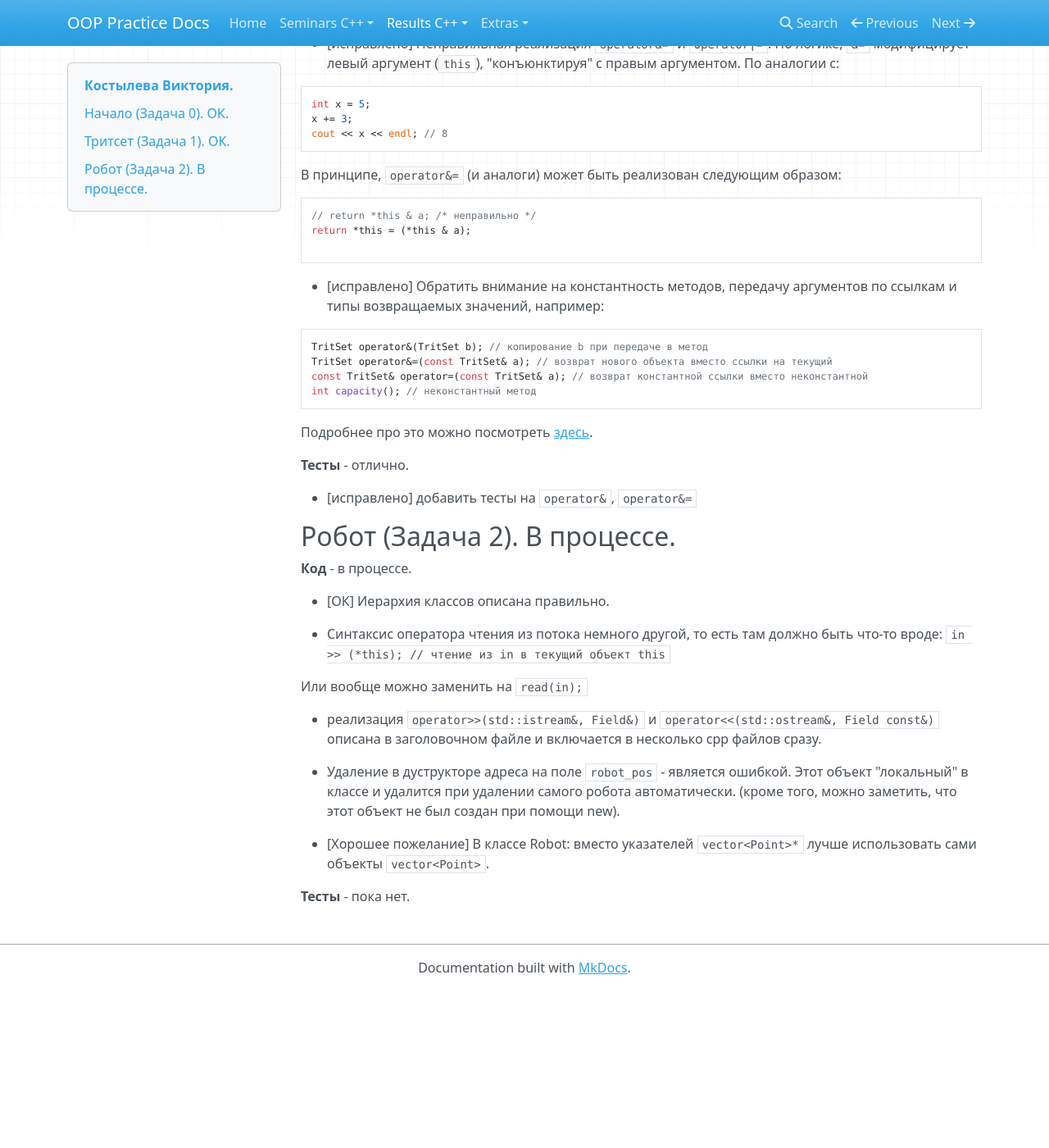
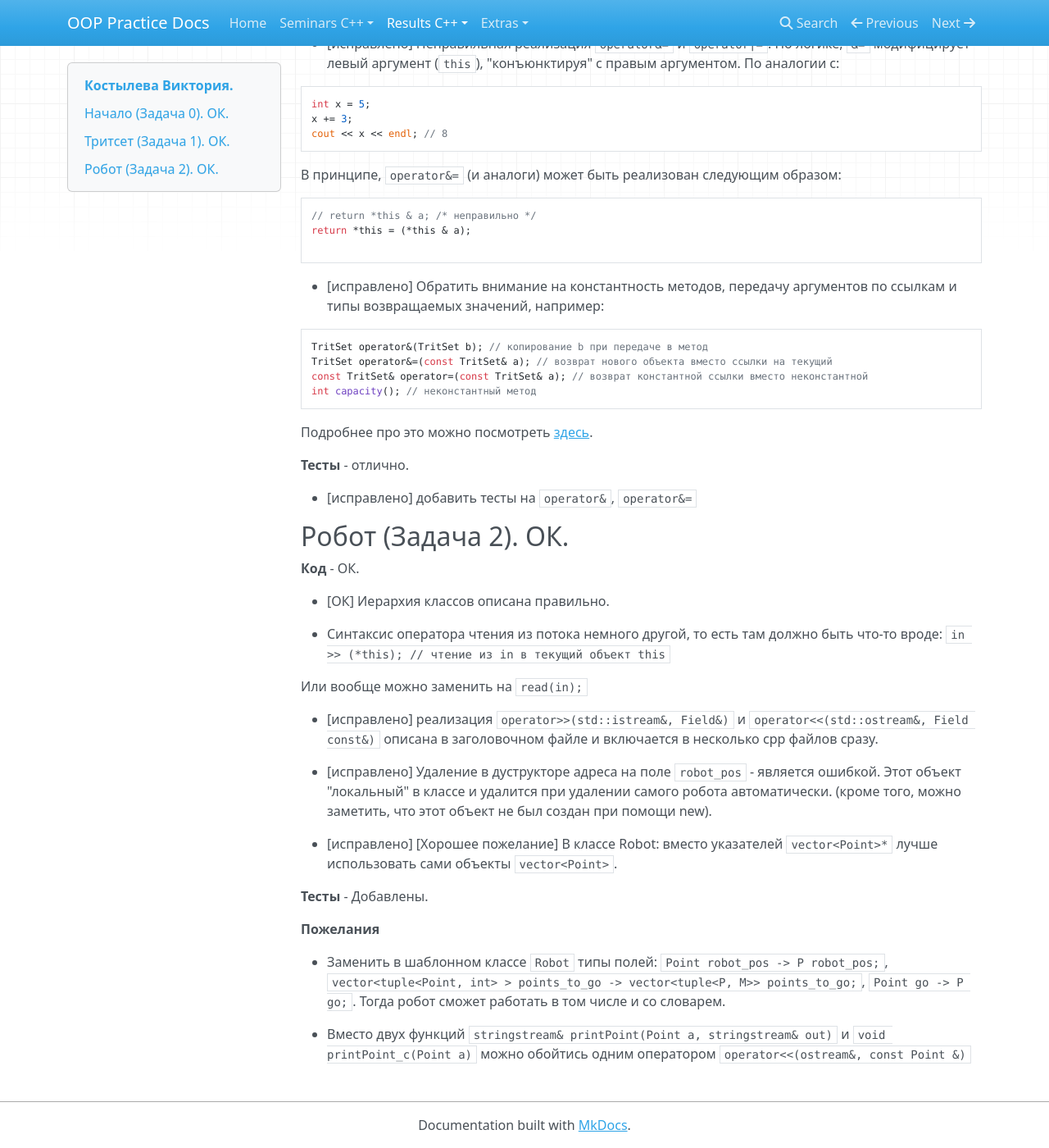
Before and after one commit to avoronkov/oop, an MkDocs documentation site: the page built from docs/2016.cpp/task0/kostyleva.md, in a window 1280 px wide and 1400 px high, scrolled down 524 px. Shown: the whole window at 82% size. Built offline with MkDocs 1.6.1, drawn with Linux system fonts in a browser that asks for light colours; nearby versions of some CDN libraries; old or Windows-style settings are respelled for this version of MkDocs; before the commit the page ends 1732 px from its top, so only the background shows below that.

Commit message:
kostyleva results updated

```diff
--- a/docs/2016.cpp/task0/kostyleva.md
+++ b/docs/2016.cpp/task0/kostyleva.md
@@ -48,9 +48,9 @@ int capacity(); // неконстантный метод
 
 - [исправлено] добавить тесты на `operator&`, `operator&=`
 
-## Робот (Задача 2). В процессе.
+## Робот (Задача 2). ОК.
 
-**Код** - в процессе.
+**Код** - ОК.
 
 - [ОК] Иерархия классов описана правильно.
 
@@ -60,12 +60,18 @@ int capacity(); // неконстантный метод
 Или вообще можно заменить на
 `read(in);`
 
-- реализация `operator>>(std::istream&, Field&)` и `operator<<(std::ostream&, Field const&)` описана в заголовочном файле и включается в несколько cpp файлов сразу.
+- [исправлено] реализация `operator>>(std::istream&, Field&)` и `operator<<(std::ostream&, Field const&)` описана в заголовочном файле и включается в несколько cpp файлов сразу.
 
-- Удаление в дуструкторе адреса на поле `robot_pos` - является ошибкой.
+- [исправлено] Удаление в дуструкторе адреса на поле `robot_pos` - является ошибкой.
 Этот объект "локальный" в классе и удалится при удалении самого робота автоматически.
 (кроме того, можно заметить, что этот объект не был создан при помощи new).
 
-- [Хорошее пожелание] В классе Robot: вместо указателей `vector<Point>*` лучше использовать сами объекты `vector<Point>`.
+-  [исправлено] [Хорошее пожелание] В классе Robot: вместо указателей `vector<Point>*` лучше использовать сами объекты `vector<Point>`.
 
-**Тесты** - пока нет.
+**Тесты** - Добавлены.
+
+**Пожелания**
+
+- Заменить в шаблонном классе `Robot` типы полей: `Point robot_pos -> P robot_pos;`, `vector<tuple<Point, int> > points_to_go -> vector<tuple<P, M>> points_to_go;`, `Point go -> P go;`. Тогда робот сможет работать в том числе и со словарем.
+
+- Вместо двух функций `stringstream& printPoint(Point a, stringstream& out)` и `void printPoint_c(Point a)` можно обойтись одним оператором `operator<<(ostream&, const Point &)`
```
Also changed, not shown: docs/2016.cpp/results.md (+2 -2 lines).
